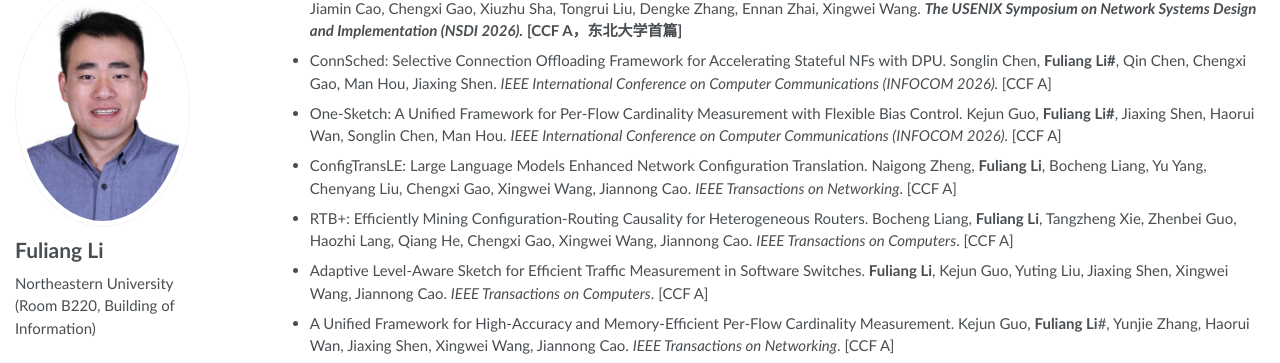
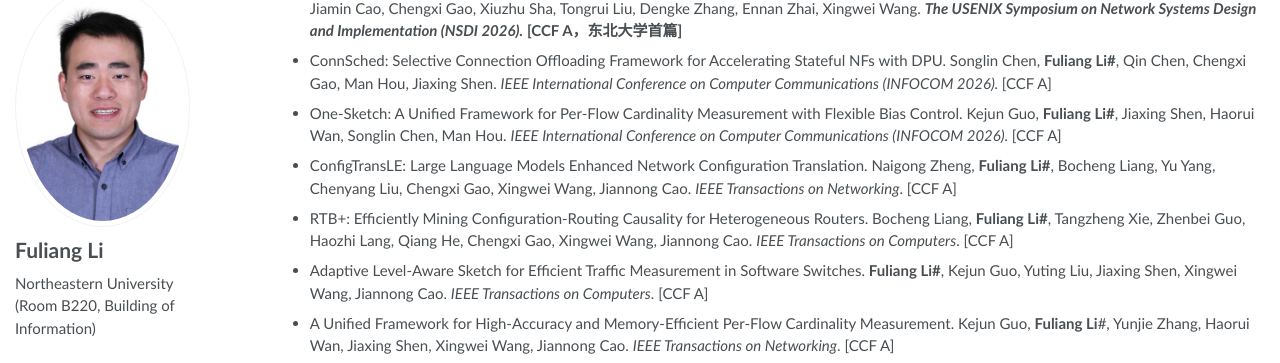
Before and after one commit to Fuliang-Li/Fuliang-Li.github.io, a Jekyll site: the page built from _pages/about.md, in a window 1280 px wide and 900 px high, scrolled down 911 px. Shown: the part 104-467 px from the top of the window. Built offline with Jekyll 4.4.1, drawn with Linux system fonts in a browser that asks for light colours; some of the changed text lies outside the part shown.

```diff
--- a/_pages/about.md
+++ b/_pages/about.md
@@ -53,9 +53,9 @@ Fuliang Li (李福亮), Professor of Northeastern University. I obtained my Bach
 - HeteCCL: Synthesizing Near-Optimal Collective Communication Schedules for Heterogeneous GPU Clusters. Chenyang Hei, **Fuliang Li#**, Jiayi Li, Jiamin Cao, Chengxi Gao, Xiuzhu Sha, Tongrui Liu, Dengke Zhang, Ennan Zhai, Xingwei Wang. ***The USENIX Symposium on Network Systems Design and Implementation  (NSDI 2026).*** **[CCF A，东北大学首篇]**
 - ConnSched: Selective Connection Offloading Framework for Accelerating Stateful NFs with DPU. Songlin Chen, **Fuliang Li#**, Qin Chen, Chengxi Gao, Man Hou, Jiaxing Shen. <i> IEEE International Conference on Computer Communications (INFOCOM 2026). </i> [CCF A]
 - One-Sketch: A Unified Framework for Per-Flow Cardinality Measurement with Flexible Bias Control. Kejun Guo, **Fuliang Li#**, Jiaxing Shen, Haorui Wan, Songlin Chen, Man Hou. <i> IEEE International Conference on Computer Communications (INFOCOM 2026). </i> [CCF A]
-- ConfigTransLE: Large Language Models Enhanced Network Configuration Translation. Naigong Zheng, **Fuliang Li**, Bocheng Liang, Yu Yang, Chenyang Liu,  Chengxi Gao, Xingwei Wang, Jiannong Cao.  *IEEE Transactions on Networking*. [CCF A]
-- RTB+: Efficiently Mining Configuration-Routing Causality for Heterogeneous Routers. Bocheng Liang,  **Fuliang Li**, Tangzheng Xie, Zhenbei Guo, Haozhi Lang, Qiang He, Chengxi Gao, Xingwei Wang, Jiannong Cao. *IEEE Transactions on Computers*. [CCF A]
-- Adaptive Level-Aware Sketch for Efficient Traffic Measurement in Software Switches. **Fuliang Li**, Kejun Guo, Yuting Liu, Jiaxing Shen, Xingwei Wang, Jiannong Cao. *IEEE Transactions on Computers*. [CCF A]
+- ConfigTransLE: Large Language Models Enhanced Network Configuration Translation. Naigong Zheng, **Fuliang Li#**, Bocheng Liang, Yu Yang, Chenyang Liu,  Chengxi Gao, Xingwei Wang, Jiannong Cao.  *IEEE Transactions on Networking*. [CCF A]
+- RTB+: Efficiently Mining Configuration-Routing Causality for Heterogeneous Routers. Bocheng Liang,  **Fuliang Li#**, Tangzheng Xie, Zhenbei Guo, Haozhi Lang, Qiang He, Chengxi Gao, Xingwei Wang, Jiannong Cao. *IEEE Transactions on Computers*. [CCF A]
+- Adaptive Level-Aware Sketch for Efficient Traffic Measurement in Software Switches. **Fuliang Li#**, Kejun Guo, Yuting Liu, Jiaxing Shen, Xingwei Wang, Jiannong Cao. *IEEE Transactions on Computers*. [CCF A]
 - A Unified Framework for High-Accuracy and Memory-Efficient Per-Flow Cardinality Measurement. Kejun Guo, **Fuliang Li**#, Yunjie Zhang, Haorui Wan, Jiaxing Shen, Xingwei Wang, Jiannong Cao. *IEEE Transactions on Networking*. [CCF A]
 - A Unified Configuration Framework for Heterogeneous Sketches. **Fuliang Li**, Kejun Guo, Yuting Liu, Jiaxing Shen, Xingwei Wang, Jiannong Cao. *IEEE Transactions on Networking*. [CCF A]
 - AI-Enabled Intelligent Defense for Link Flooding Attacks in Software Defined Networks. Qiang He, Quanwei Li, Chuangchuang Zhang, **Fuliang Li**, Xingwei Wang, Chi Xu, Ammar Hawbani, Keping Yu. IEEE *Transactions on Computers*. [CCF A]
```
Also changed, not shown: other parts of _pages/about.md (+0 -1 lines).
